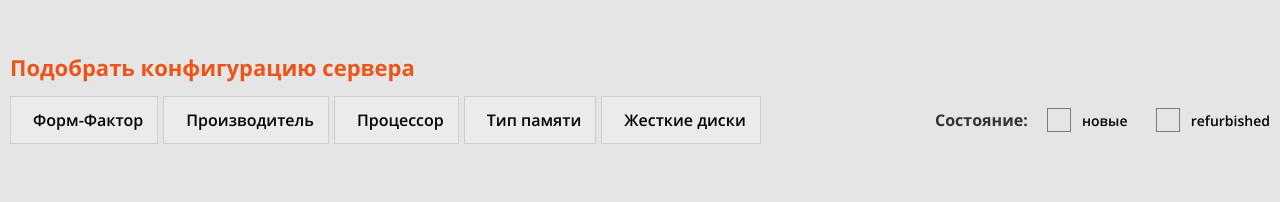
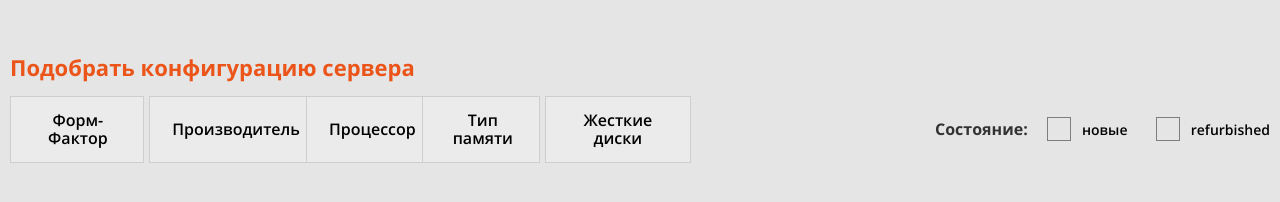
Before and after one commit to kirillkorolev/server-filters, a website: page source/index.html in a window 1280 px wide. Drawn offline with nearby package versions, Linux system fonts and the light colour scheme; files that its build step writes are made by us from their sources; files whose address does not match are found by name.

Commit message:
правки

```diff
--- a/source/sass/blocks/filter.scss
+++ b/source/sass/blocks/filter.scss
@@ -45,11 +45,12 @@
 .filter__button {
   display: flex;
   align-items: center;
-  padding: 14px 14px 14px 10px;
+  padding: 14px 14.38% 14px 10px;
   background-color: $button-grey;
   border: 1px solid $border-grey;
   outline: none;
   cursor: pointer;
+  height: 100%;
 }
 
 .filter__item {
```
Also changed, not shown: build/css/style.min.css, 1 other file.
